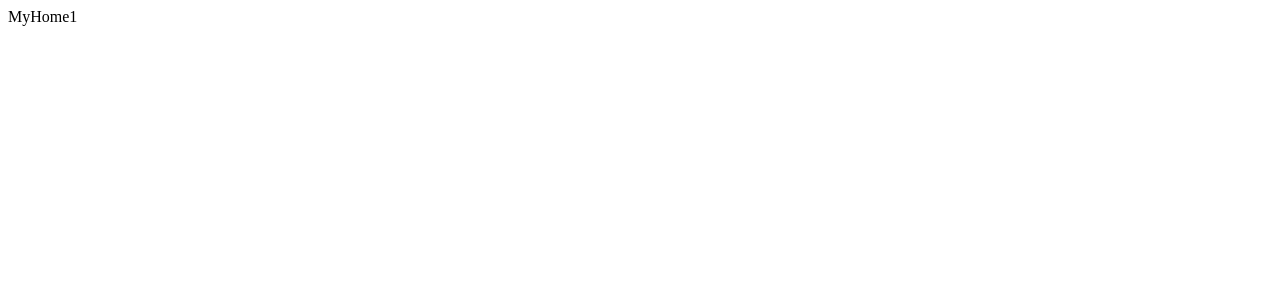
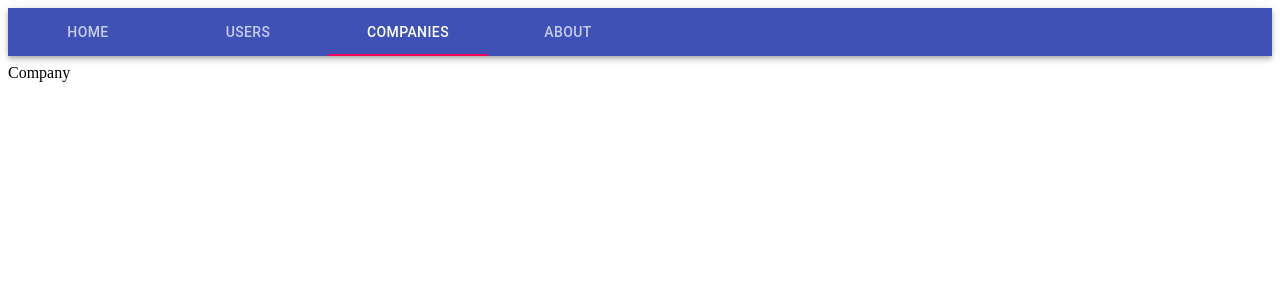
Before and after one commit to akaravsky/my-app-api, a React app in the folder front/: page /companies in a window 1280 px wide. Shown: the top 300 px of the page. Built offline with nearby package versions, Linux system fonts and the light colour scheme.

Commit message:
add companies page

```diff
--- /dev/null
+++ b/front/src/Companies/Companies.component.tsx
@@ -0,0 +1,23 @@
+import React from 'react';
+import { useQuery } from '@apollo/react-hooks';
+
+import { List, CircularProgress } from '@material-ui/core';
+import { fetchUsersList } from 'common/queries/fetchUsersList.query';
+
+const Companies = (): JSX.Element => {
+    /*const { loading, data = { usersList: [] } } = useQuery<UsersListQuery>(
+        fetchUsersList
+    );
+
+    if (loading) {
+        return <CircularProgress />;
+    }*/
+
+    return (
+        <List component="nav">
+            <div>Company</div>
+        </List>
+    );
+};
+
+export default Companies;
--- a/front/src/CreateUserForm/CreateUserForm.hooks.ts
+++ b/front/src/CreateUserForm/CreateUserForm.hooks.ts
@@ -4,7 +4,7 @@ import { useMutation } from '@apollo/react-hooks';
 import { History, LocationState } from 'history';
 
 import { mutationForAddUser } from './CreateUserForm.mutations';
-import { fetchUsersList } from 'common/common.queries';
+import { fetchUsersList } from 'common/queries/fetchUsersList.query';
 
 export const useHandleSubmit = (
     value: string,
--- a/front/src/EditUserForm.component.tsx
+++ b/front/src/EditUserForm.component.tsx
@@ -6,7 +6,7 @@ import { useMutation, useQuery } from '@apollo/react-hooks';
 import { TextField } from '@material-ui/core';
 import { createStyles, Theme, makeStyles } from '@material-ui/core/styles';
 import { useHistory, useParams } from 'react-router-dom';
-import { fetchUsersList } from 'common/common.queries';
+import { fetchUsersList } from 'common/queries/fetchUsersList.query';
 const useStyles = makeStyles((theme: Theme) =>
     createStyles({
         root: {
--- a/front/src/Header.component.tsx
+++ b/front/src/Header.component.tsx
@@ -21,7 +21,7 @@ const Header = ({
             case '/users':
                 setTab(1);
                 break;
-            case '/users/new':
+            case '/companies':
                 setTab(2);
                 break;
             case '/about':
@@ -43,7 +43,7 @@ const Header = ({
                 history.push('/users');
                 break;
             case 2:
-                history.push('/users/new');
+                history.push('/companies');
                 break;
             case 3:
                 history.push('/about');
@@ -59,7 +59,7 @@ const Header = ({
             <Tabs value={tab} onChange={handleChange}>
                 <Tab label="Home" />
                 <Tab label="Users" />
-                <Tab label="Create user" />
+                <Tab label="Companies" />
                 <Tab label="About" />
             </Tabs>
         </AppBar>
--- a/front/src/UsersList/UserItem/LeftSideActions/LeftSideActions.hooks.ts
+++ b/front/src/UsersList/UserItem/LeftSideActions/LeftSideActions.hooks.ts
@@ -1,7 +1,7 @@
 import { useMutation } from '@apollo/react-hooks';
 import { useHistory } from 'react-router';
 
-import { fetchUsersList } from 'common/common.queries';
+import { fetchUsersList } from 'common/queries/fetchUsersList.query';
 import {
     mutationForAddLike,
     mutationForDeleteUser
--- a/front/src/UsersList/UsersList.component.tsx
+++ b/front/src/UsersList/UsersList.component.tsx
@@ -4,7 +4,7 @@ import { useQuery } from '@apollo/react-hooks';
 import { List, CircularProgress } from '@material-ui/core';
 import UserItem from './UserItem/UserItem.component';
 import { User } from 'common/common.interfaces';
-import { fetchUsersList } from 'common/common.queries';
+import { fetchUsersList } from 'common/queries/fetchUsersList.query';
 import { UsersListQuery } from './UsersList.interfaces';
 
 const UsersList = (): JSX.Element => {
--- a/front/src/index.tsx
+++ b/front/src/index.tsx
@@ -16,6 +16,7 @@ const About = lazy(() => import('./About'));
 import CreateUserForm from 'CreateUserForm/CreateUserForm.component';
 import EditUserForm from 'EditUserForm.component';
 import UsersPage from 'UsersPage/UsersPage.component';
+import Companies from 'Companies/Companies.component';
 
 const cache = new InMemoryCache({
     dataIdFromObject: (o): string | undefined => o.id //we can add some identifier that helps apollo know which component should be updated after changing
@@ -50,6 +51,9 @@ const App = (): JSX.Element => {
                         <Route path="/users">
                             <UsersPage />
                         </Route>
+                        <Route path="/companies">
+                            <Companies />
+                        </Route>
                         <Route path="/about">
                             <About />
                         </Route>
```
Also changed, not shown: front/src/common/queries/fetchUsersList.query.ts (renamed from front/src/common/common.queries.ts).
